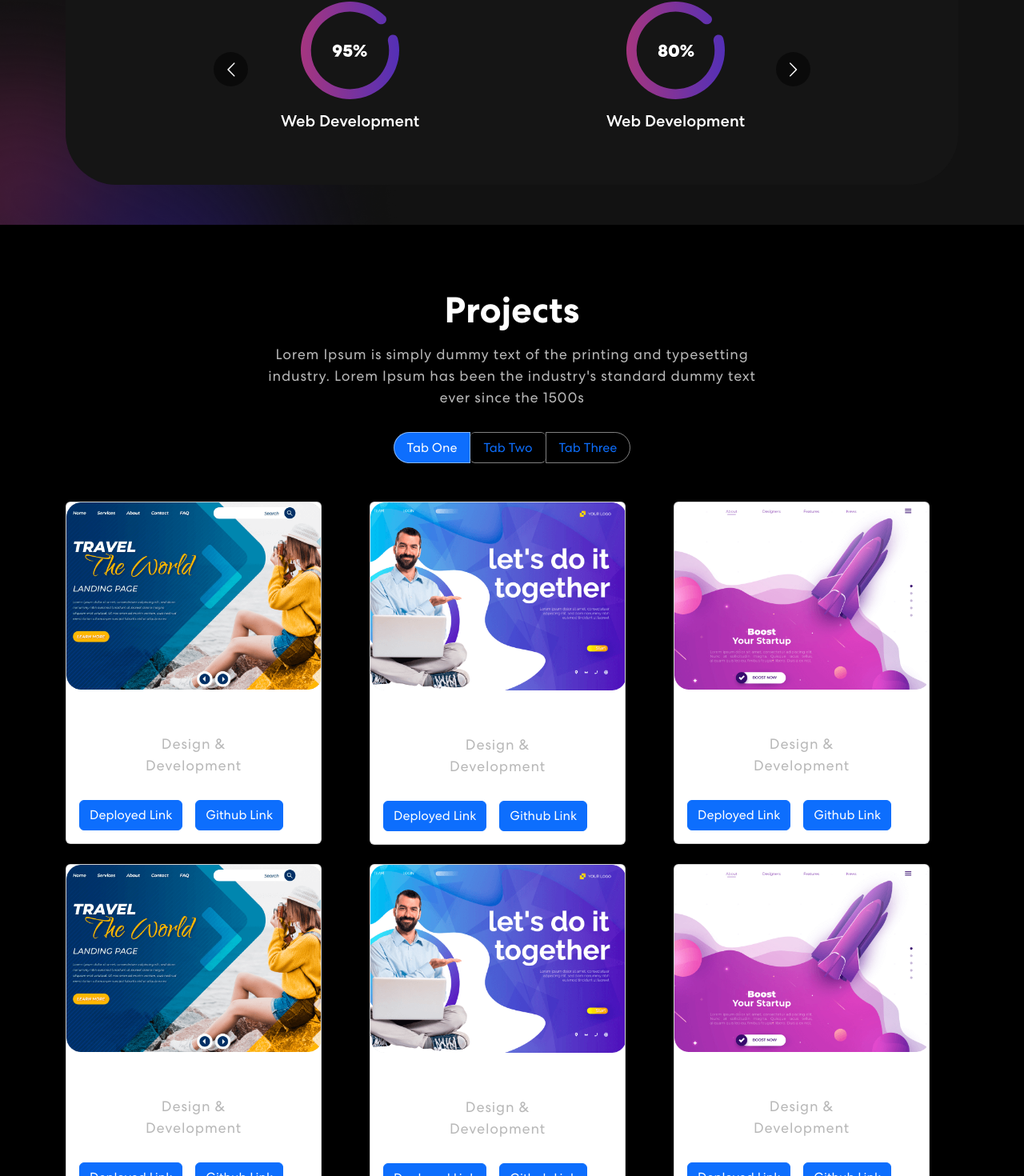
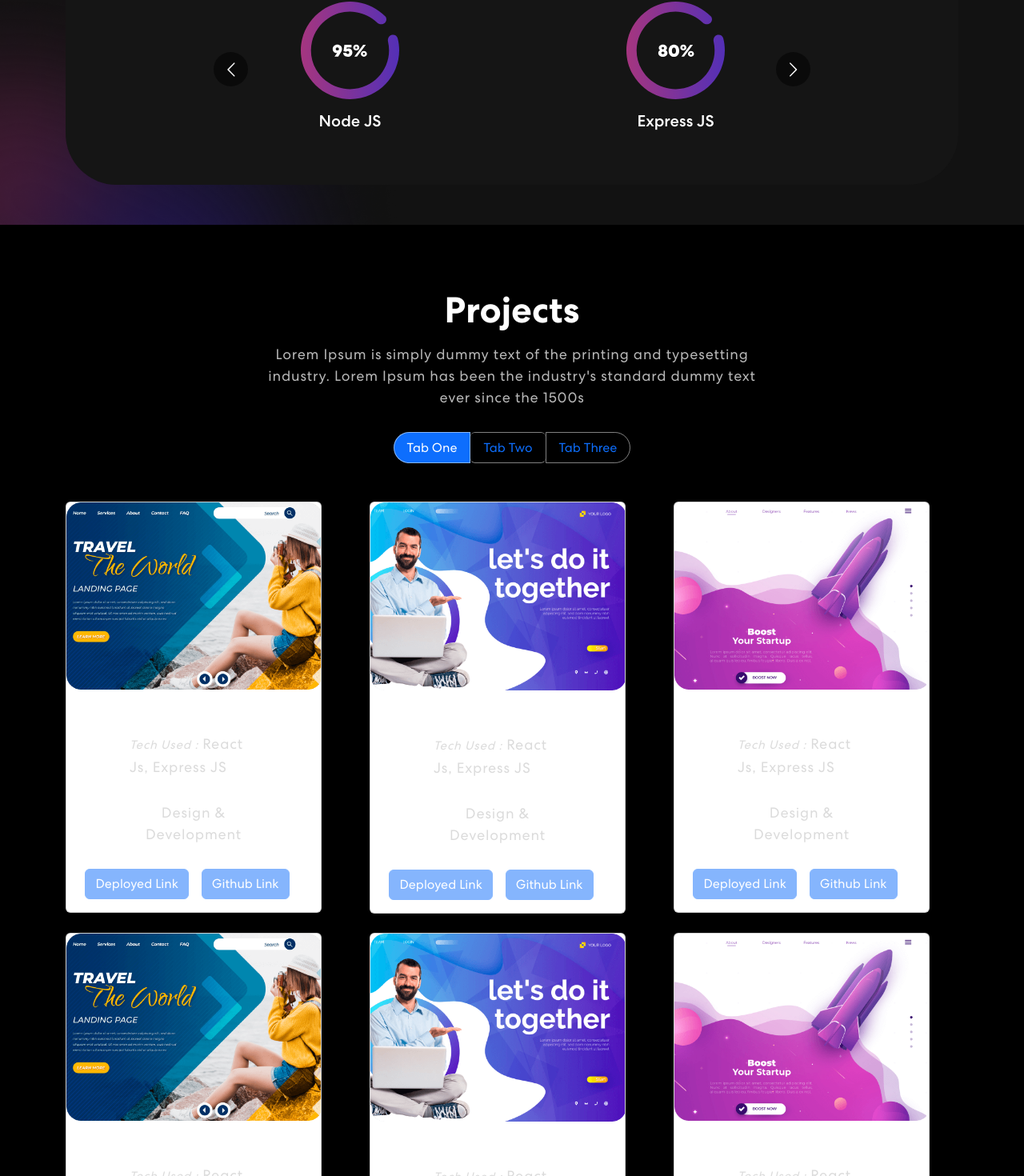
Before and after one commit to Abhishek-Sahu532/Portfolio, a React (Create React App) app: page / in a window 1280 px wide. Shown: the part 967-2437 px from the top of the page at 80% size. Built offline with nearby package versions, Linux system fonts and the light colour scheme.

Commit message:
updating card section

```diff
--- a/src/components/ProjectCard.js
+++ b/src/components/ProjectCard.js
@@ -1,7 +1,7 @@
 import { Col,Card, Button } from "react-bootstrap";
 import "./Projects.css";
 
-export const ProjectCard = ({ title, description, imgUrl }) => {
+export const ProjectCard = ({ title, tech, description, imgUrl }) => {
   return (
     <Col sm={6} md={4}>
       {/* <div className="proj-imgbx">
@@ -14,8 +14,11 @@ export const ProjectCard = ({ title, description, imgUrl }) => {
 
       <Card style={{ width: '20rem' }} className= 'proj-imgbx' >
       <Card.Img variant="top" style={{ width: '20rem' }} src={imgUrl} />
-      <Card.Body>
+      <Card.Body className="proj-txtx">
         <Card.Title>{title}</Card.Title>
+        <Card.Text className="text-start">
+        <span>Tech Used :</span> {tech}
+        </Card.Text>
         <Card.Text>
          {description}
         </Card.Text>
--- a/src/components/Projects.css
+++ b/src/components/Projects.css
@@ -129,14 +129,14 @@ height: auto;
     width: 100%
   }
 
-  .proj-txtx h4 {
-    /* margin-top: 250px; */
-    /* top:50px; */
+  /* .proj-txtx h4 {
+    margin-top: 250px;
+    top:50px;
     font-size: 30px;
     font-weight: 700;
     letter-spacing: 0.8px;
     line-height: 1.1em;
-  }
+  } */
 
   .proj-txtx span {
     font-style: italic;
--- a/src/components/Projects.js
+++ b/src/components/Projects.js
@@ -12,31 +12,38 @@ export const Projects = () => {
   const projects = [
     {
       title: "Business Startup",
+      tech: 'React Js, Express JS',
+      description: "Design & Development",
+      imgUrl: project1,
+
+    },
+    {
+      title: "Business Startup",
+      tech: 'React Js, Express JS',
+      description: "Design & Development",
+      imgUrl: project2,
+    },
+    {
+      title: "Business Startup",
+      tech: 'React Js, Express JS',
+      description: "Design & Development",
+      imgUrl: project3,
+    },
+    {
+      title: "Business Startup",
+      tech: 'React Js, Express JS',
       description: "Design & Development",
       imgUrl: project1,
     },
     {
       title: "Business Startup",
+      tech: 'React Js, Express JS',
       description: "Design & Development",
       imgUrl: project2,
     },
     {
       title: "Business Startup",
-      description: "Design & Development",
-      imgUrl: project3,
-    },
-    {
-      title: "Business Startup",
-      description: "Design & Development",
-      imgUrl: project1,
-    },
-    {
-      title: "Business Startup",
-      description: "Design & Development",
-      imgUrl: project2,
-    },
-    {
-      title: "Business Startup",
+      tech: 'React Js, Express JS',
       description: "Design & Development",
       imgUrl: project3,
     },
--- a/src/components/Skills.js
+++ b/src/components/Skills.js
@@ -1,4 +1,3 @@
-
 import { Container,Row,Col } from "react-bootstrap";
 import Carousel from "react-multi-carousel";
 import "react-multi-carousel/lib/styles.css";
@@ -40,16 +39,40 @@ export const Skills =()=>{
     <p>Lorem Ipsum is simply dummy text of the printing and typesetting industry. Lorem Ipsum has been the industry's standard dummy text ever since the 1500s</p>
 <Carousel responsive={responsive} infinite={true} className="skill-slider">
     <div className="item">
-<img src={meter1} alt='' />
-<h5>Web Development</h5>
+<img src={meter1} alt='Node JS' />
+<h5>Node JS</h5>
     </div>
     <div className="item">
-<img src={meter2} alt='' />
-<h5>Web Development</h5>
+<img src={meter2} alt='Express JS' />
+<h5>Express JS</h5>
     </div>
     <div className="item">
-<img src={meter3} alt='' />
-<h5>Web Development</h5>
+<img src={meter3} alt='Mongo DB' />
+<h5>Mongo DB</h5>
+    </div>
+      <div className="item">
+<img src={meter3} alt='My SQL' />
+<h5>My SQL</h5>
+    </div>
+      <div className="item">
+<img src={meter3} alt='React JS' />
+<h5>React JS</h5>
+    </div>
+      <div className="item">
+<img src={meter3} alt='TailwindCSS' />
+<h5>TailwindCSS</h5>
+    </div>
+      <div className="item">
+<img src={meter3} alt='BootStrap 5' />
+<h5>BootStrap 5</h5>
+    </div>
+      <div className="item">
+<img src={meter3} alt='CSS' />
+<h5>CSS</h5>
+    </div>
+    <div className="item">
+<img src={meter3} alt='HTML' />
+<h5>HTML</h5>
     </div>
 
 </Carousel>
@@ -59,7 +82,7 @@ export const Skills =()=>{
 </Row>
 
 </Container>
-<img className="background-image-left" src={colorSharp} />
+<img className="background-image-left" src={colorSharp} alt='' />
 </section>
     )
 }
```
